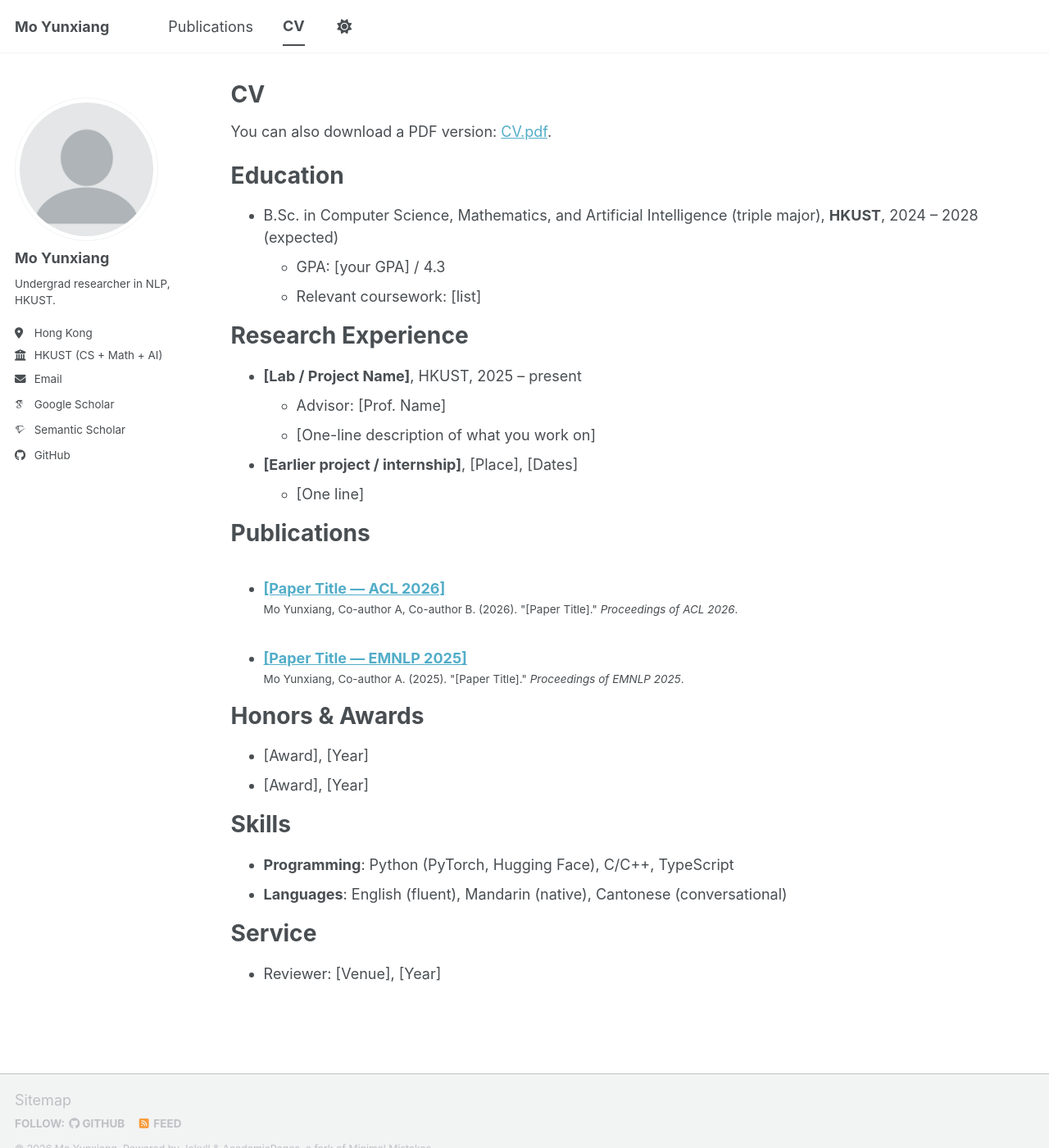
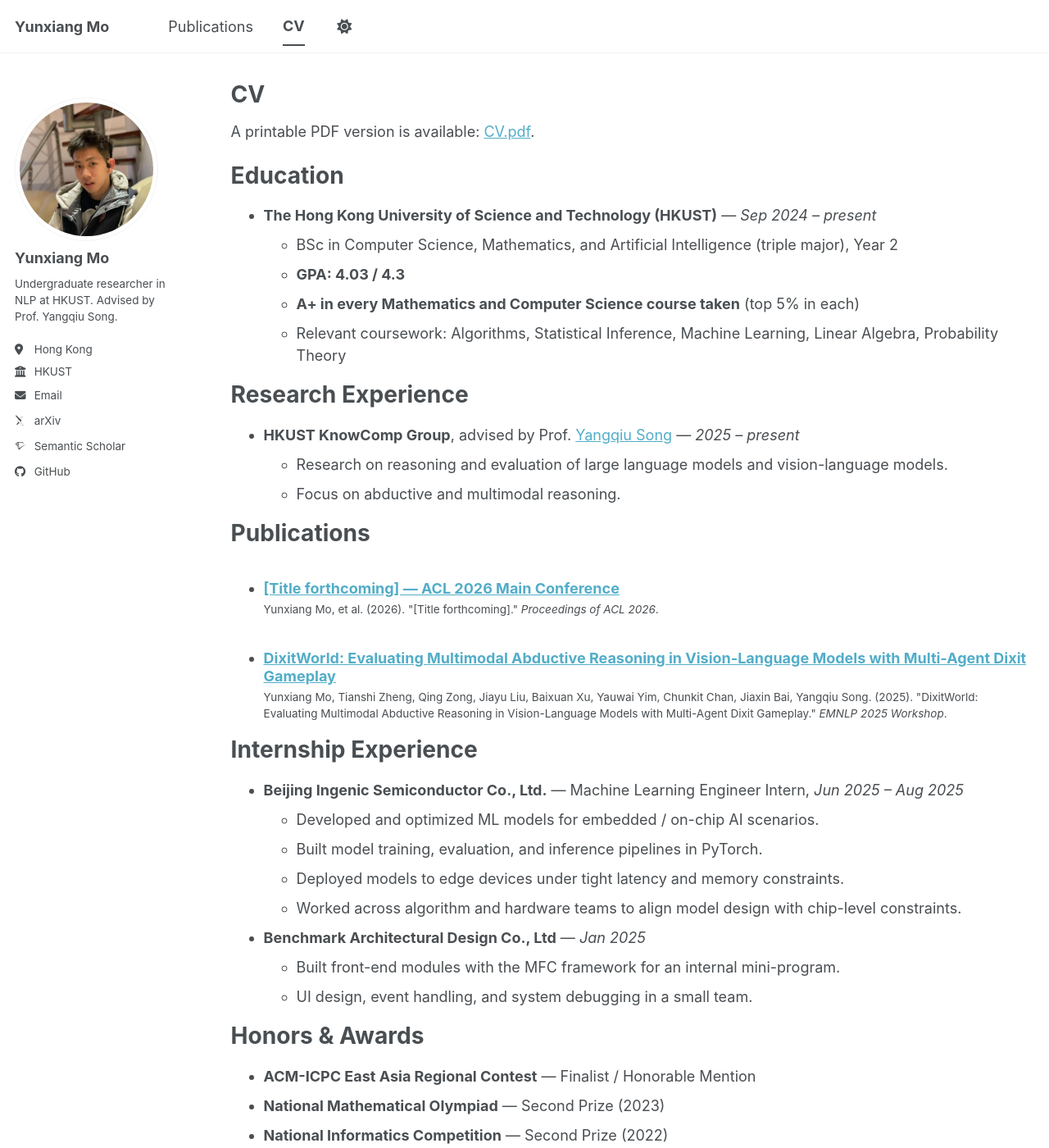
Before and after one commit to moyunxiang/moyunxiang.github.io, a Jekyll site: the page built from _pages/cv.md, in a window 1280 px wide and 1400 px high. Shown: the whole window at 82% size. Built offline with Jekyll 4.4.1, drawn with Linux system fonts in a browser that asks for light colours; some web fonts are replaced; a script bundle is joined from its source files by our own code; library files that are not in the unit come from our copies; some of the changed text lies outside the part shown.

Commit message:
Fill in real content from resume: bio, advisor, ACL/EMNLP papers, CV, cv.pdf

```diff
--- a/_config.yml
+++ b/_config.yml
@@ -9,29 +9,29 @@
 # Basic Site Settings
 locale                   : "en-US"
 site_theme               : "default" # "default", "air", "sunrise", "mint", "dirt", "contrast"
-title                    : "Mo Yunxiang"
+title                    : "Yunxiang Mo"
 title_separator          : "-"
-name                     : &name "Mo Yunxiang"
-description              : &description "Personal academic website of Mo Yunxiang — HKUST CS + Math + AI."
-url                      : https://YOUR_GITHUB_USERNAME.github.io   # <-- replace YOUR_GITHUB_USERNAME after creating the repo
+name                     : &name "Yunxiang Mo"
+description              : &description "Personal academic website of Yunxiang Mo — undergraduate researcher in NLP at HKUST."
+url                      : https://moyunxiang.github.io
 baseurl                  : ""
-repository               : "YOUR_GITHUB_USERNAME/YOUR_GITHUB_USERNAME.github.io"
+repository               : "moyunxiang/moyunxiang.github.io"
 
 # Site Author - shown in the left sidebar
 author:
-  avatar           : "profile.png"     # put your headshot at images/profile.png
-  name             : "Mo Yunxiang"
+  avatar           : "profile.png"
+  name             : "Yunxiang Mo"
   pronouns         :
-  bio              : "Undergrad researcher in NLP, HKUST."
+  bio              : "Undergraduate researcher in NLP at HKUST. Advised by Prof. Yangqiu Song."
   location         : "Hong Kong"
-  employer         : "HKUST (CS + Math + AI)"
+  employer         : "HKUST"
   uri              :
-  email            : "yunxiangmo@example.com"   # <-- replace with your email
+  email            : "ymoaj@connect.ust.hk"
 
   # Academic websites
   academia         :
-  arxiv            :
-  googlescholar    : "https://scholar.google.com/citations?user=YOUR_SCHOLAR_ID"
+  arxiv            : "https://arxiv.org/a/mo_y_1"
+  googlescholar    :
   inspire-hep      :
   impactstory      :
   orcid            :
@@ -46,7 +46,7 @@ author:
   bitbucket        :
   codepen          :
   dribbble         :
-  github           : "YOUR_GITHUB_USERNAME"
+  github           : "moyunxiang"
   kaggle           :
   stackoverflow    :
 
--- a/_pages/cv.md
+++ b/_pages/cv.md
@@ -9,22 +9,21 @@ redirect_from:
 
 {% include base_path %}
 
-You can also download a PDF version: [CV.pdf](/files/cv.pdf).
+A printable PDF version is available: [CV.pdf](/files/cv.pdf).
 
 Education
 ======
-* B.Sc. in Computer Science, Mathematics, and Artificial Intelligence (triple major), **HKUST**, 2024 – 2028 (expected)
-  * GPA: [your GPA] / 4.3
-  * Relevant coursework: [list]
+* **The Hong Kong University of Science and Technology (HKUST)** — *Sep 2024 – present*
+  * BSc in Computer Science, Mathematics, and Artificial Intelligence (triple major), Year 2
+  * **GPA: 4.03 / 4.3**
+  * **A+ in every Mathematics and Computer Science course taken** (top 5% in each)
+  * Relevant coursework: Algorithms, Statistical Inference, Machine Learning, Linear Algebra, Probability Theory
 
 Research Experience
 ======
-* **[Lab / Project Name]**, HKUST, 2025 – present
-  * Advisor: [Prof. Name]
-  * [One-line description of what you work on]
-
-* **[Earlier project / internship]**, [Place], [Dates]
-  * [One line]
+* **HKUST KnowComp Group**, advised by Prof. [Yangqiu Song](https://www.cse.ust.hk/~yqsong/) — *2025 – present*
+  * Research on reasoning and evaluation of large language models and vision-language models.
+  * Focus on abductive and multimodal reasoning.
 
 Publications
 ======
@@ -32,16 +31,27 @@ Publications
   {% include archive-single-cv.html %}
 {% endfor %}</ul>
 
+Internship Experience
+======
+* **Beijing Ingenic Semiconductor Co., Ltd.** — Machine Learning Engineer Intern, *Jun 2025 – Aug 2025*
+  * Developed and optimized ML models for embedded / on-chip AI scenarios.
+  * Built model training, evaluation, and inference pipelines in PyTorch.
+  * Deployed models to edge devices under tight latency and memory constraints.
+  * Worked across algorithm and hardware teams to align model design with chip-level constraints.
+
+* **Benchmark Architectural Design Co., Ltd** — *Jan 2025*
+  * Built front-end modules with the MFC framework for an internal mini-program.
+  * UI design, event handling, and system debugging in a small team.
+
 Honors & Awards
 ======
-* [Award], [Year]
-* [Award], [Year]
+* **ACM-ICPC East Asia Regional Contest** — Finalist / Honorable Mention
+* **National Mathematical Olympiad** — Second Prize (2023)
+* **National Informatics Competition** — Second Prize (2022)
 
-Skills
+Technical Skills
 ======
-* **Programming**: Python (PyTorch, Hugging Face), C/C++, TypeScript
-* **Languages**: English (fluent), Mandarin (native), Cantonese (conversational)
-
-Service
-======
-* Reviewer: [Venue], [Year]
+* **Machine Learning & NLP**: Transformer architectures, multimodal reasoning, abductive inference, prompt engineering, fine-tuning
+* **Frameworks & Tools**: PyTorch, Hugging Face Transformers, OpenAI API
+* **Programming Languages**: Python, C++, MATLAB
+* **Languages**: Chinese (native), English (fluent)
--- a/_publications/2025-emnlp-paper.md
+++ b/_publications/2025-emnlp-paper.md
@@ -1,13 +1,26 @@
 ---
-title: "[Paper Title — EMNLP 2025]"
+title: "DixitWorld: Evaluating Multimodal Abductive Reasoning in Vision-Language Models with Multi-Agent Dixit Gameplay"
 collection: publications
 category: conferences
-permalink: /publication/2025-emnlp-paper
-excerpt: 'Short one-sentence summary of the paper.'
-date: 2025-11-01
-venue: 'Conference on Empirical Methods in Natural Language Processing (EMNLP)'
-paperurl: ''
-citation: 'Mo Yunxiang, Co-author A. (2025). &quot;[Paper Title].&quot; <i>Proceedings of EMNLP 2025</i>.'
+permalink: /publication/2025-emnlp-dixitworld
+excerpt: 'A multi-agent evaluation framework — inspired by the board game Dixit — for assessing abductive reasoning in vision-language models. EMNLP 2025 Workshop Spotlight.'
+date: 2025-10-11
+venue: 'EMNLP 2025 Workshop (Spotlight)'
+paperurl: 'https://arxiv.org/abs/2510.10117'
+citation: 'Yunxiang Mo, Tianshi Zheng, Qing Zong, Jiayu Liu, Baixuan Xu, Yauwai Yim, Chunkit Chan, Jiaxin Bai, Yangqiu Song. (2025). &quot;DixitWorld: Evaluating Multimodal Abductive Reasoning in Vision-Language Models with Multi-Agent Dixit Gameplay.&quot; <i>EMNLP 2025 Workshop</i>.'
 ---
 
-Add an abstract / TL;DR / figures here.
+**Authors:** <u>Yunxiang Mo</u>, Tianshi Zheng, Qing Zong, Jiayu Liu, Baixuan Xu, Yauwai Yim, Chunkit Chan, Jiaxin Bai, Yangqiu Song.
+
+**Venue:** EMNLP 2025 Workshop — **Spotlight**.
+
+**Links:** \[[arXiv](https://arxiv.org/abs/2510.10117)\]
+
+## Abstract
+
+We introduce **DixitWorld**, an evaluation framework for assessing multimodal abductive reasoning in vision-language models (VLMs). DixitWorld has two components:
+
+- **DixitArena** — a dynamic multi-agent setting in which models alternate between generating cryptic clues (*storyteller*) and selecting the target image from alternatives (*listener*).
+- **DixitBench** — a static benchmark that isolates the listener task for controlled assessment.
+
+We find that **smaller open-source models often excel as creative storytellers**, producing imaginative but less discriminative clues, while larger proprietary models show stronger overall performance. The results expose a fundamental tradeoff between *generative creativity* and *discriminative understanding* in multimodal reasoning.
--- a/_publications/2026-acl-paper.md
+++ b/_publications/2026-acl-paper.md
@@ -1,13 +1,21 @@
 ---
-title: "[Paper Title — ACL 2026]"
+title: "[Title forthcoming] — ACL 2026 Main Conference"
 collection: publications
 category: conferences
-permalink: /publication/2026-acl-paper
-excerpt: 'Short one-sentence summary of the paper.'
+permalink: /publication/2026-acl-llm-reasoning
+excerpt: 'First-author paper on large language model reasoning and evaluation. Accepted to ACL 2026 Main Conference (AC meta-review 9/10, oral decision pending).'
 date: 2026-08-01
-venue: 'Annual Meeting of the Association for Computational Linguistics (ACL)'
-paperurl: ''
-citation: 'Mo Yunxiang, Co-author A, Co-author B. (2026). &quot;[Paper Title].&quot; <i>Proceedings of ACL 2026</i>.'
+venue: 'ACL 2026 (Main Conference)'
+paperurl: 'https://openreview.net/forum?id=ikU0NDfKvO'
+citation: 'Yunxiang Mo, et al. (2026). &quot;[Title forthcoming].&quot; <i>Proceedings of ACL 2026</i>.'
 ---
 
-Add an abstract / TL;DR / figures here. This page is auto-rendered when someone clicks the entry on the Publications page.
+**Authors:** <u>Yunxiang Mo</u>, et al.
+
+**Venue:** ACL 2026 — Main Conference. AC meta-review **9/10 (Strong Accept)**; recommended for oral presentation (decision pending).
+
+**Links:** \[[OpenReview](https://openreview.net/forum?id=ikU0NDfKvO)\]
+
+## Summary
+
+A study of reasoning capabilities in large language models, contributing a benchmark and evaluation pipelines for assessing reasoning in foundation models. Full details and arXiv link will be posted once the camera-ready version is public.
```
Also changed, not shown: _pages/about.md (+11 -15 lines), files/bibtex1.bib (deleted, +0 -10 lines), images/profile.png, 7 other files.
